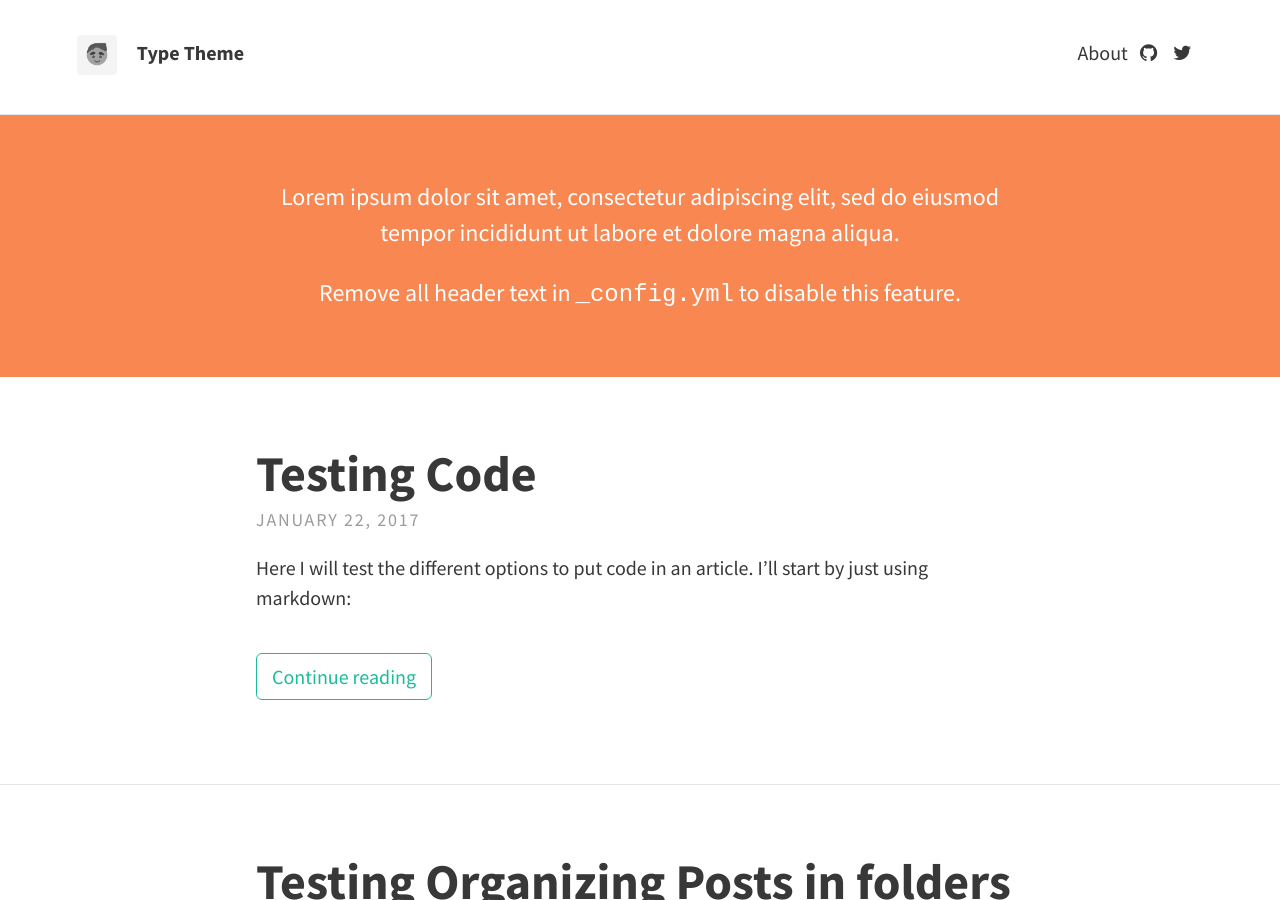
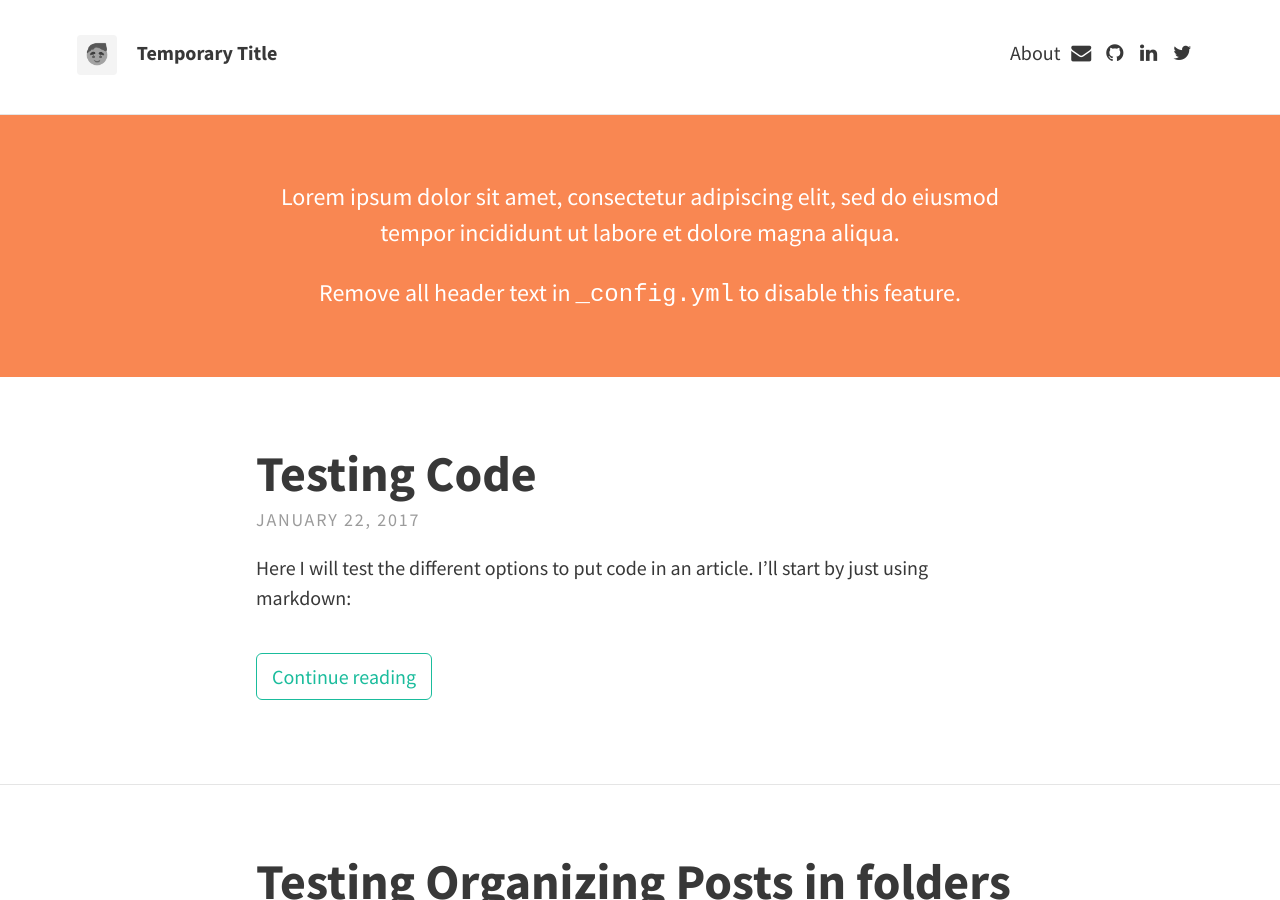
Before and after one commit to CurroRodriguez/currorodriguez.github.io, a Jekyll site: the page built from index.html, in a window 1280 px wide and 900 px high. Built offline with Jekyll 4.4.1, drawn with Linux system fonts in a browser that asks for light colours; nearby versions of some CDN libraries; the list of posts is cut into pages by our own code.

Commit message:
Customization to theme

```diff
--- a/_config.yml
+++ b/_config.yml
@@ -5,7 +5,7 @@ url: "http://example.com" # the base hostname & protocol for your site
 # THEME-SPECIFIC CONFIGURATION
 theme_settings:
   # Meta
-  title: Type Theme
+  title: Temporary Title
   avatar: avatar.png
   gravatar: # Email MD5 hash
   description: "A website with blog posts and pages" # used by search engines
@@ -21,23 +21,23 @@ theme_settings:
 
   # Icons
   rss: false
-  email_address: # Full email address, e.g. "sam@example.com"
+  email_address: isaac_rodriguez@live.com
   behance:
   bitbucket:
   dribbble:
   facebook:
   flickr:
-  github: "rohanchandra/type-theme"
+  github: "currorodriguez"
   google_plus:
   instagram:
-  linkedin:  # Full URL
+  linkedin:  https://www.linkedin.com/in/isaacrodriguezmunoz?trk=hp-identity-name
   pinterest:
   reddit:
   soundcloud:
   stack_exchange:  # Full URL
   steam:
   tumblr:
-  twitter: "twitter"
+  twitter: "CivilDev"
   wordpress:
   youtube:
 
```
